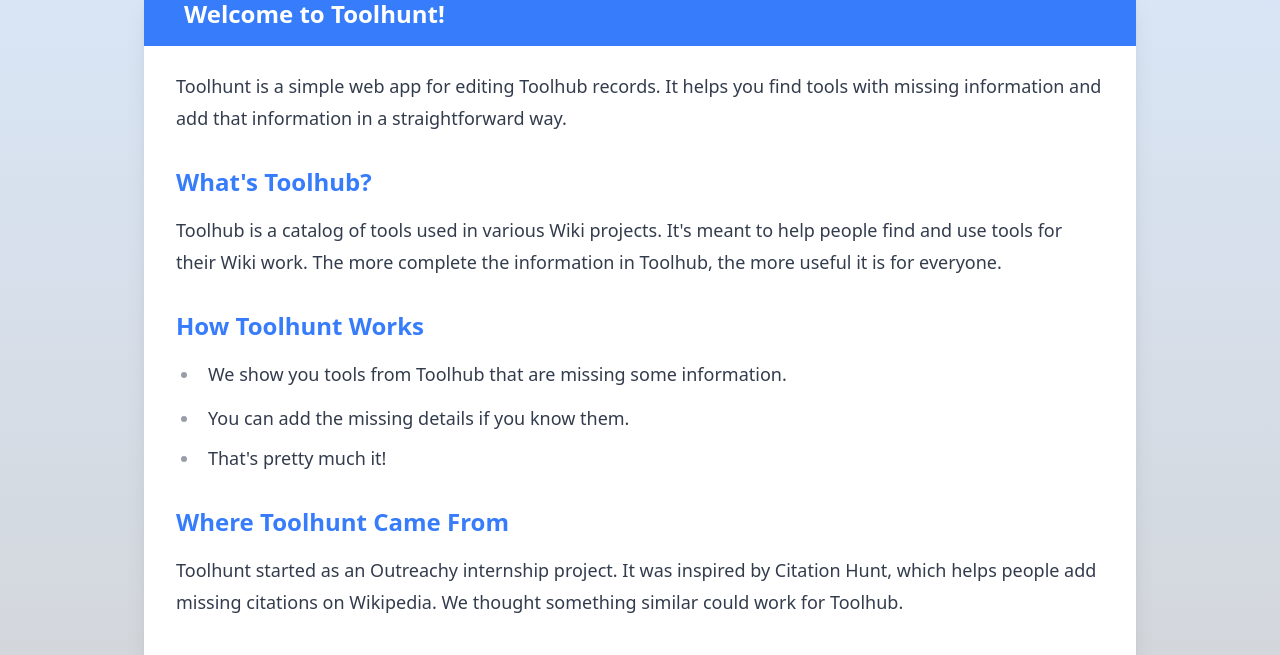
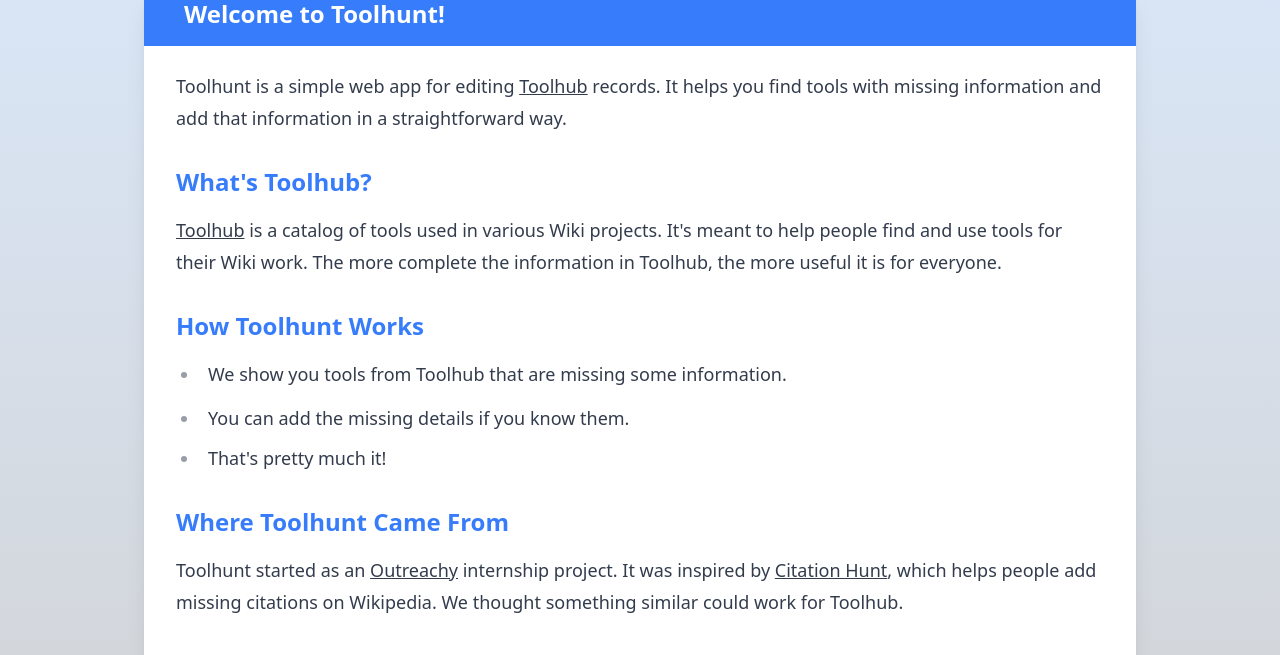
Before and after one commit to blancadesal/toolhunt-backend, a Nuxt app in the folder frontend/: page /about in a window 1280 px wide. Shown: the part 222-877 px from the top of the page. Built offline with nearby package versions, Linux system fonts and the light colour scheme; no server answers.

Commit message:
add links

```diff
--- a/frontend/pages/about.vue
+++ b/frontend/pages/about.vue
@@ -10,13 +10,15 @@
         <div class="card-body pt-6">
           <div class="prose prose-lg max-w-none text-base-content">
             <p>
-              Toolhunt is a simple web app for editing Toolhub records. It helps you find tools
-              with missing information and add that information in a straightforward way.
+              Toolhunt is a simple web app for editing
+              <a href="https://toolhub.wikimedia.org" target="_blank" rel="noopener noreferrer" class="link">Toolhub</a>
+              records. It helps you find tools with missing information and add that information in a straightforward way.
             </p>
 
             <h3 class="text-2xl font-semibold mt-8 mb-4 text-secondary">What's Toolhub?</h3>
             <p>
-              Toolhub is a catalog of tools used in various Wiki projects. It's meant to help
+              <a href="https://toolhub.wikimedia.org" target="_blank" rel="noopener noreferrer" class="link">Toolhub</a>
+              is a catalog of tools used in various Wiki projects. It's meant to help
               people find and use tools for their Wiki work. The more complete the information
               in Toolhub, the more useful it is for everyone.
             </p>
@@ -30,7 +32,10 @@
 
             <h3 class="text-2xl font-semibold mt-8 mb-4 text-secondary">Where Toolhunt Came From</h3>
             <p>
-              Toolhunt started as an Outreachy internship project. It was inspired by Citation Hunt,
+              Toolhunt started as an
+              <a href="https://www.outreachy.org/" target="_blank" rel="noopener noreferrer" class="link">Outreachy</a>
+              internship project. It was inspired by
+              <a href="https://citationhunt.toolforge.org/" target="_blank" rel="noopener noreferrer" class="link">Citation Hunt</a>,
               which helps people add missing citations on Wikipedia. We thought something similar
               could work for Toolhub.
             </p>
```
